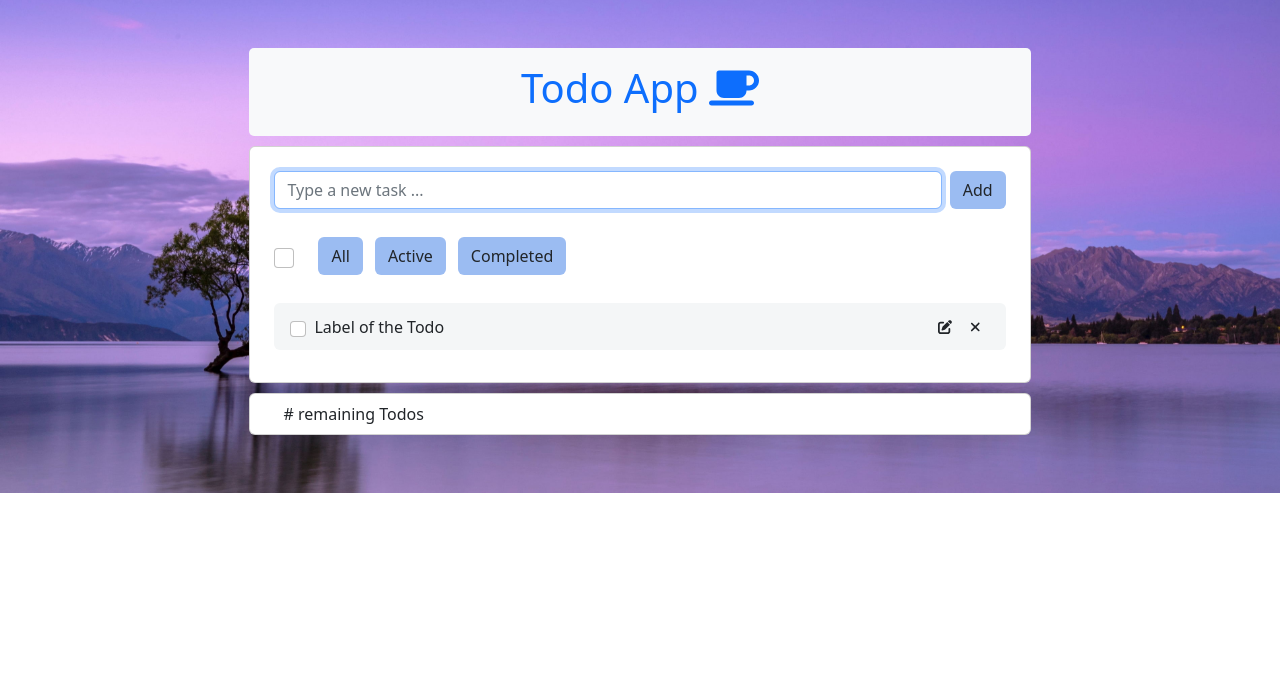
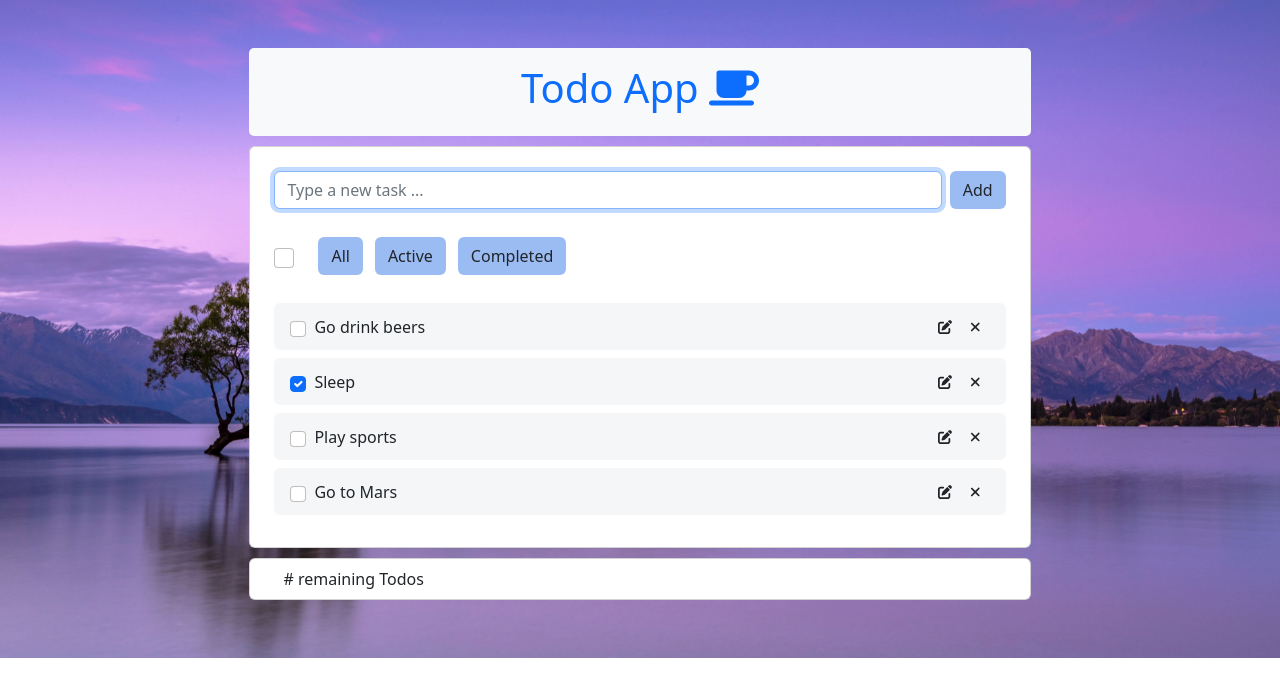
Before and after one commit to gpeel/ng16-todo, an Angular app: page / in a window 1280 px wide. Shown: the top 696 px of the page. Built offline with nearby package versions, Linux system fonts and the light colour scheme.

Commit message:
step 3 toggle one

```diff
--- a/src/app/app.component.html
+++ b/src/app/app.component.html
@@ -49,15 +49,18 @@
             <!-- List todos content -->
             <div class="list-content">
               <ul class="list-group mb-0">
-                <li class="custom-li"
+                <li *ngFor="let todo of todos"
+                    class="custom-li"
                     data-test="todo-item-li">
 
                   <div class="d-flex align-items-center flex-grow-1">
                     <!-- should show the checkbox checked when completed is true-->
-                    <input class="form-check-input me-2" data-test="todo-item-checkbox"
+                    <input (change)="onToggleOne(todo)"
+                           [checked]="todo.completed"
+                           class="form-check-input me-2" data-test="todo-item-checkbox"
                            id="todo"
                            type="checkbox">
-                    <label data-test="todo-item-label" for="todo">Label of the Todo</label>
+                    <label data-test="todo-item-label" for="todo">{{todo.label}}</label>
                   </div>
                   <button class="btn btn-sm"
                           data-test="edit-todo"
--- a/src/app/app.component.ts
+++ b/src/app/app.component.ts
@@ -26,7 +26,8 @@ export class AppComponent {
   // onAddTodo(): void { }
 
   // onToggleAll(valueChecked: boolean): void {}
-
-  // onToggleOne(todo: Todo) : void {}
+  onToggleOne(todo: Todo) {
+    todo.completed = !todo.completed;
+  }
 
 }
```
Also changed, not shown: READMEs/Readme-01-crud-YOUR-JOB.md, 1 other file (tests, documents, lock files or other folders).
